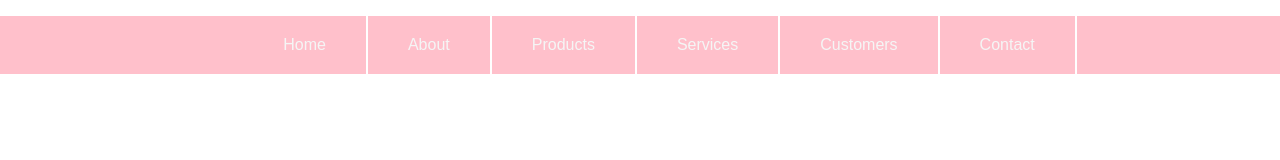
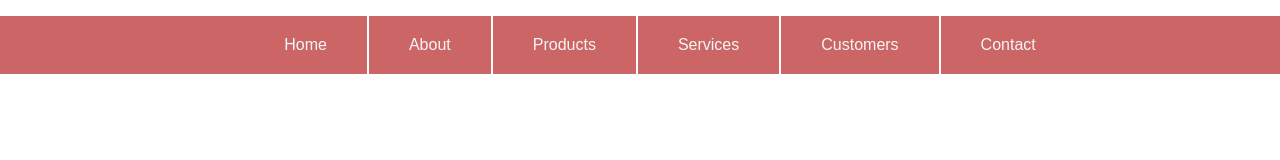
Before and after one commit to franshu/menu-laboratoria, a plain HTML site: page index.html in a window 1280 px wide. Drawn offline with Linux system fonts and the light colour scheme.

Commit message:
navbar ok

```diff
--- a/assets/css/main.css
+++ b/assets/css/main.css
@@ -5,7 +5,7 @@ body {
 	font-family: 'Montserrat', sans-serif;
 }
 .navbar{
-	background-color: pink;
+	background-color: #CC6666;
 	width: 100%;
 	color: #fff;
 }
@@ -25,6 +25,14 @@ ul li a{
 	cursor: pointer;
 }
 ul li{
-    display: inline-block;
-    border-right: 2px solid white;
+	display: inline-block;
+	border-right: 2px solid white;
 }
+
+ul li:hover{
+	background-color: #FFCCCC;
+}
+
+ul li:last-child {
+	border-right: 2px #CC6666;
+}
```
Also changed, not shown: index.html (+0 -2 lines).
